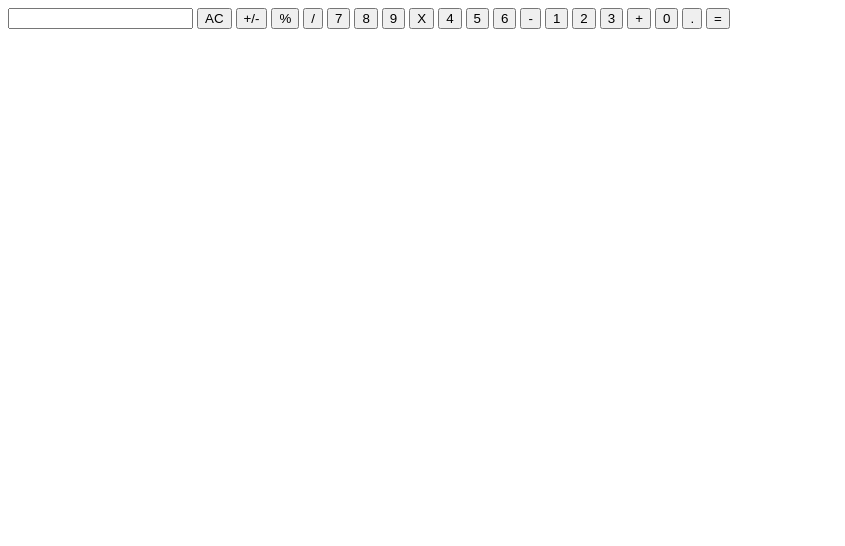
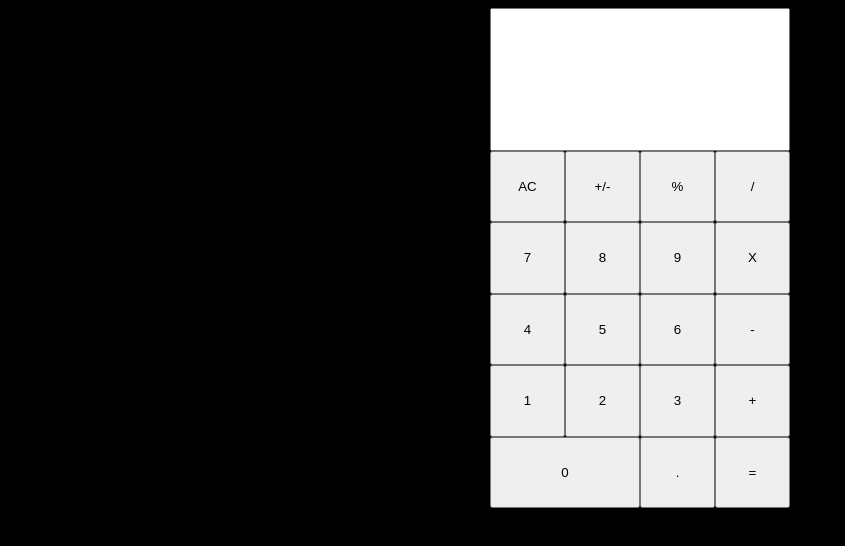
Before and after one commit to mitchelldirt/calculator, a plain HTML site: page index.html in a window 1280 px wide. Both pictures are taken after a click on the button "AC". Shown: the whole page, without its empty margins (0-845 px from the left). Drawn offline with Linux system fonts and the light colour scheme.

Commit message:
Got the CSS working and made the clear button functional.

```diff
--- a/index.html
+++ b/index.html
@@ -4,31 +4,35 @@
     <meta charset="UTF-8">
     <meta http-equiv="X-UA-Compatible" content="IE=edge">
     <meta name="viewport" content="width=device-width, initial-scale=1.0">
+    <link rel="stylesheet" href="styles.css">
     <title>Calculator</title>
 </head>
 <main>
+    <center>
         <section id="calculator-grid">
-        <input type="text" name="output" id="output">
-        <button id="clear">AC</button>
+            <input type="" name="output" id="output" value="yeet">
+            <button type="reset" id="clear">AC</button>
             <button id="positiveNegative">+/-</button>
             <button id="percent">%</button>
             <button id="division">/</button>
-        <button id="seven">7</button>
-        <button id="eight">8</button>
-        <button id="nine">9</button>
+            <button value="7" id="seven">7</button>
+            <button value="8" id="eight">8</button>
+            <button value="9" id="nine">9</button>
             <button id="multiplication">X</button>
-        <button id="four">4</button>
-        <button id="five">5</button>
-        <button id="six">6</button>
+            <button value="4" id="four">4</button>
+            <button value="5" id="five">5</button>
+            <button value="6" id="six">6</button>
             <button id="minus">-</button>
-        <button id="one">1</button>
-        <button id="two">2</button>
-        <button id="three">3</button>
+            <button value="1" id="one">1</button>
+            <button value="2" id="two">2</button>
+            <button value="3" id="three">3</button>
             <button id="plus">+</button>
-        <button id="numberZero">0</button>
+            <button value="0" id="numberZero">0</button>
             <button id="changeToDecimal">.</button>
             <button id="equals">=</button>
         </section>
+    </center>
+    <script src="./script.js"></script>
 </main>
 
 </html>
--- a/script.js
+++ b/script.js
@@ -1,3 +1,27 @@
+const inputBox = document.getElementById('output');
+const clearButton = document.getElementById('clear');
+const buttons = document.getElementsByTagName('button');
+
+function numberButtons() {
+    const zero = document.getElementById('numberZero')
+    const one = document.getElementById('one')
+    const two = document.getElementById('two')
+    const three = document.getElementById('three')
+    const four = document.getElementById('four')
+    const five = document.getElementById('five')
+    const six = document.getElementById('six')
+    const seven = document.getElementById('seven')
+    const eight = document.getElementById('eight')
+    const nine = document.getElementById('nine')
+
+}
+clearButton.addEventListener('click', clearInput)
+
+function clearInput() {
+    const inputBox = document.getElementById('output');
+    inputBox.value = ''
+}
+
 function add(x, y) {
     return x + y;
 }
--- a/styles.css
+++ b/styles.css
@@ -1,16 +1,21 @@
+html {
+  background-color: black;
+}
+
 #calculator-grid {
   display: grid;
-  width: 50%;
-  height: 50%;
-  grid-template-areas: "output output output output"
+  width: 300px;
+  height: 500px;
+  grid-template-columns: repeat(4, 1fr);
+  grid-template-rows: repeat(7, 1fr);
+  grid-template-areas:
+    "output output output output"
     "output output output output"
     "clear positiveNegative percent division"
     "seven eight nine multiplication"
     "four five six minus"
     "one two three plus"
     "numberZero numberZero changeToDecimal equals";
-    grid-template-columns: repeat(4, 1fr);
-    grid-template-rows: repeat(7, 1fr);
 }
 
 #output {
```
Lines whose indentation alone changed are shown as unchanged.
